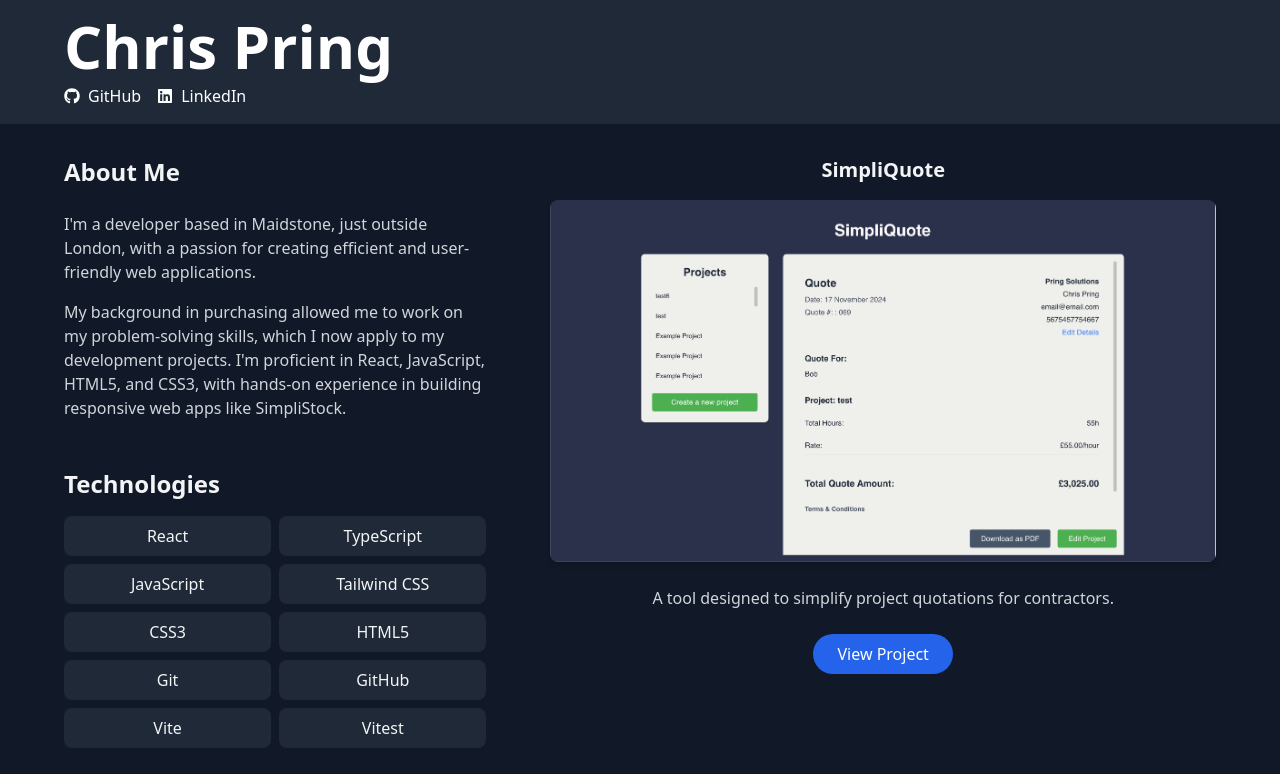
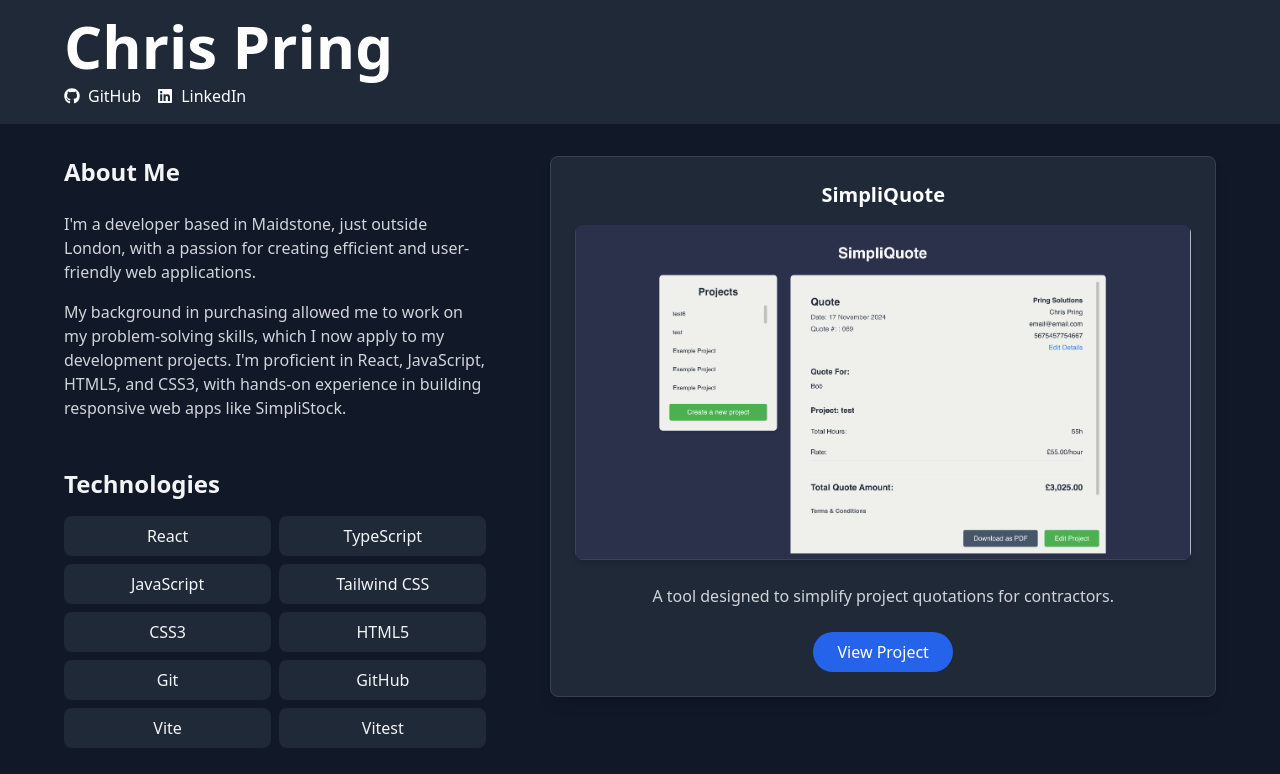
Before and after one commit to ChrisJLP/ChrisJLP.github.io, a React (Vite) app: page / in a window 1280 px wide. Shown: the top 774 px of the page. Built offline with nearby package versions, Linux system fonts and the light colour scheme.

Commit message:
Improve styling for homepage

```diff
--- a/src/components/ProjectCard.tsx
+++ b/src/components/ProjectCard.tsx
@@ -8,13 +8,13 @@
 
 const ProjectCard: React.FC<ProjectCardProps> = ({ project }) => {
   return (
-    <div className="bg-gray-800 border border-gray-700 rounded-lg p-4 transition-all duration-300 hover:shadow-lg md:max-w-xl md:mx-auto lg:max-w-none lg:bg-transparent lg:border-none lg:p-0 lg:hover:shadow-none">
-      <h3 className="text-lg md:text-xl font-semibold mb-4 text-center">{project.title}</h3>
+    <div className="bg-gray-800 border border-gray-700 rounded-lg p-6 shadow-lg transition-transform transform duration-300 hover:scale-105 w-full">
+      <h3 className="text-lg md:text-xl font-semibold mb-4 text-center text-white">{project.title}</h3>
       <div className="mb-6 flex justify-center">
         <img
           src={project.imageUrl}
           alt={`Screenshot of ${project.title}`}
-          className="w-full rounded-lg shadow-md object-contain max-h-[60vh] lg:max-h-[70vh]"
+          className="w-full rounded-lg shadow-md object-cover max-h-[80vh]"
         />
       </div>
       <p className="text-gray-300 mb-6 text-center">{project.description}</p>
```
